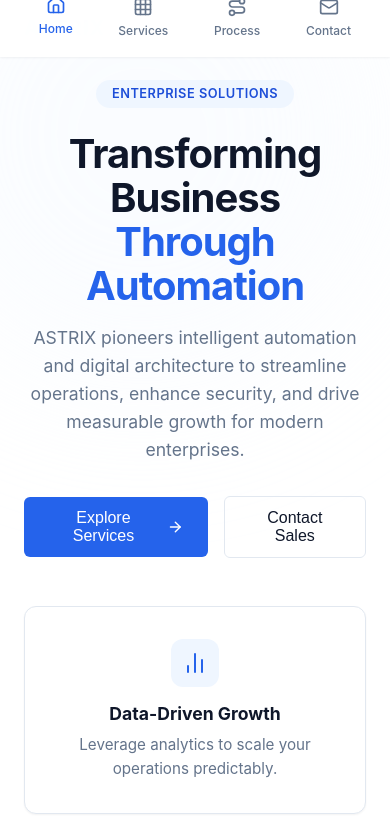
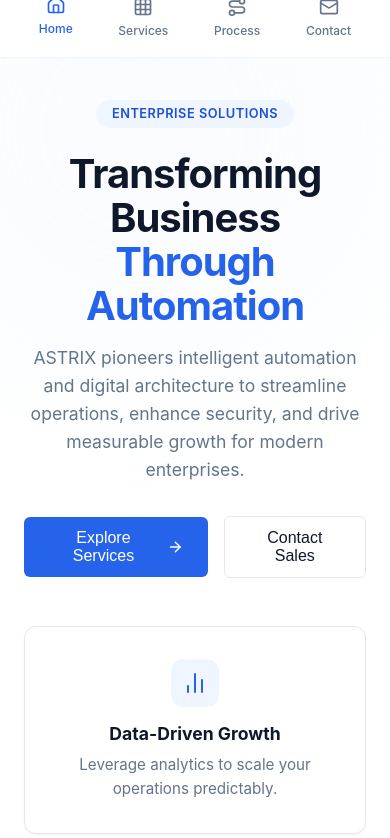
Before and after one commit to lokesh05slv-del/ASTRIX, a React (Vite) app: page / in a window 390 px wide. Shown: the top 838 px of the page. Built offline with nearby package versions, Linux system fonts and the light colour scheme.

Commit message:
updated homepage UI and fixed bug

```diff
--- a/src/index.css
+++ b/src/index.css
@@ -43,7 +43,8 @@
 
 @media (max-width: 768px) {
   .page-container {
-    padding-top: 80px; /* Space for Mobile Top Logo */
+    padding-top: 100px; /* Space for Mobile Top Logo */
+    padding-bottom: 100px; /* Space for Mobile Bottom Nav */
     padding-left: 1.5rem;
     padding-right: 1.5rem;
   }
```
